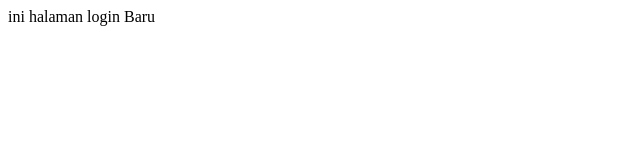
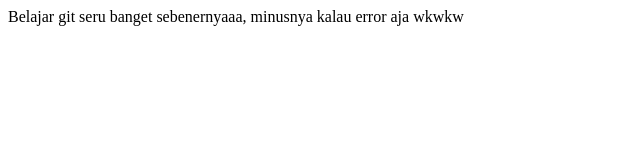
Before and after one commit to HyRii/PRAK1GITRPL, a plain HTML site: page login.html in a window 1280 px wide. Shown: the whole page, without its empty margins (0-640 px from the left). Drawn offline with Linux system fonts and the light colour scheme.

Commit message:
ubah isi login.html

```diff
--- a/login.html
+++ b/login.html
@@ -7,6 +7,6 @@
     <title>Document</title>
 </head>
 <body>
-    ini halaman login Baru
+    Belajar git seru banget sebenernyaaa, minusnya kalau error aja wkwkw
 </body>
 </html>
```
